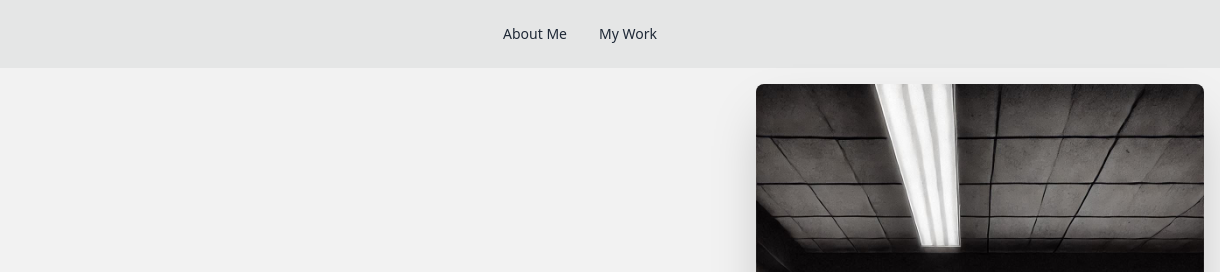
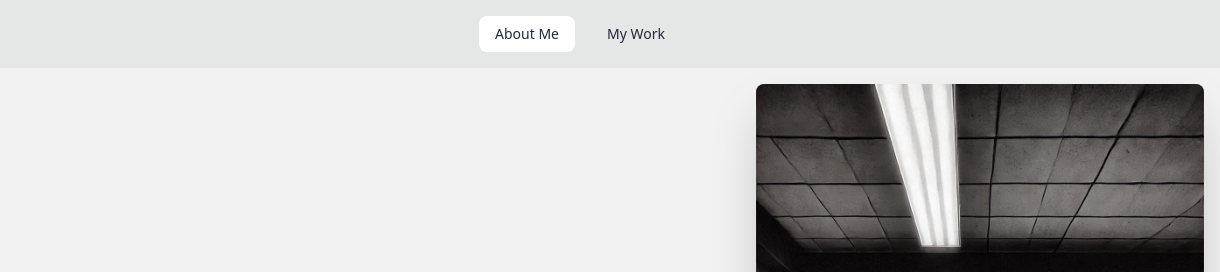
Before and after one commit to fatlewis/fatlewis.github.io, a Gatsby site: page / in a window 1280 px wide. Shown: the top 272 px of the page, 60-1280 px from the left. Built offline with nearby package versions, Linux system fonts and the light colour scheme; Gatsby itself is replaced by a stand-in of ours; some packages are replaced by stand-ins of ours.

Commit message:
Space navbar items and indicate when on page

```diff
--- a/src/components/NavBar.tsx
+++ b/src/components/NavBar.tsx
@@ -1,6 +1,7 @@
 import React from "react";
 import { Link } from "gatsby";
 import { StaticImage } from "gatsby-plugin-image";
+import { useLocation } from "@reach/router";
 
 const BurgerMenuIcon = () => (
 	<svg
@@ -16,12 +17,15 @@ const BurgerMenuIcon = () => (
           </svg>
 );
 
-const NavItems: React.FC = () => (
-	<>
-		<li><Link to="/">About Me</Link></li>
-		<li><Link to="/my-work">My Work</Link></li>
-	</>
-);
+const NavItems: React.FC = () => {
+	const { pathname } = useLocation();
+	return (
+		<>
+			<li className="px-2"><Link className={`${pathname == "/" && "bg-base-100"}`} to="/">About Me</Link></li>
+			<li className="px-2"><Link className={`${pathname == "/my-work/" && "bg-base-100"}`}to="/my-work">My Work</Link></li>
+		</>
+	);
+}
 
 const NavBar: React.FC = ({ children }) => {
 	return (
```
